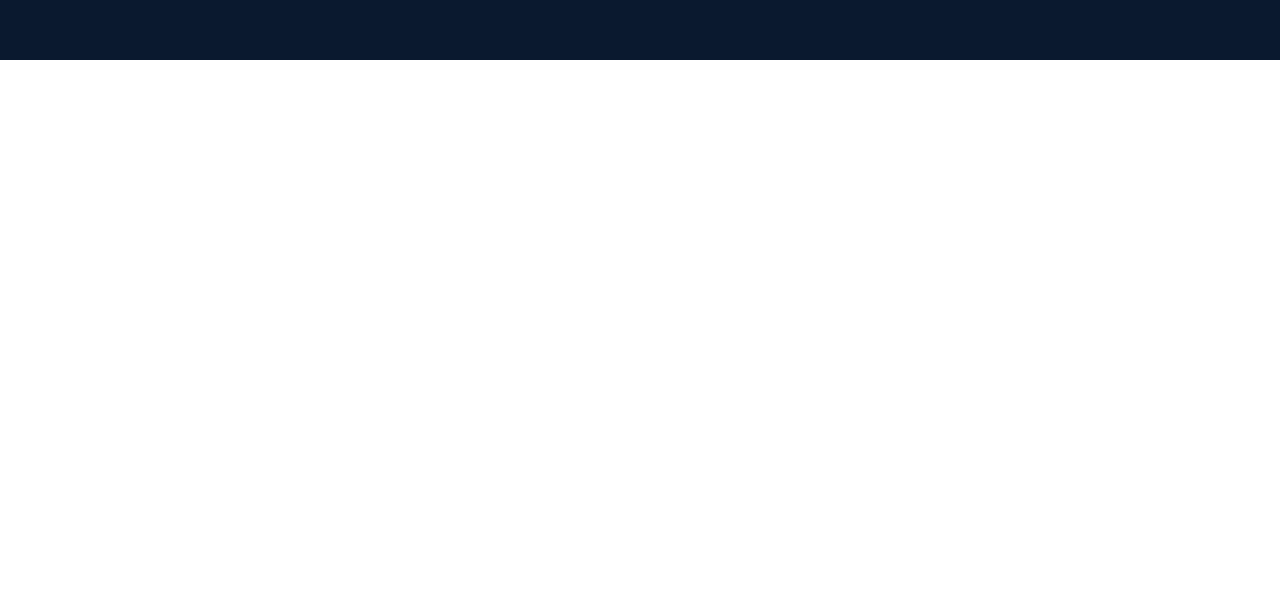
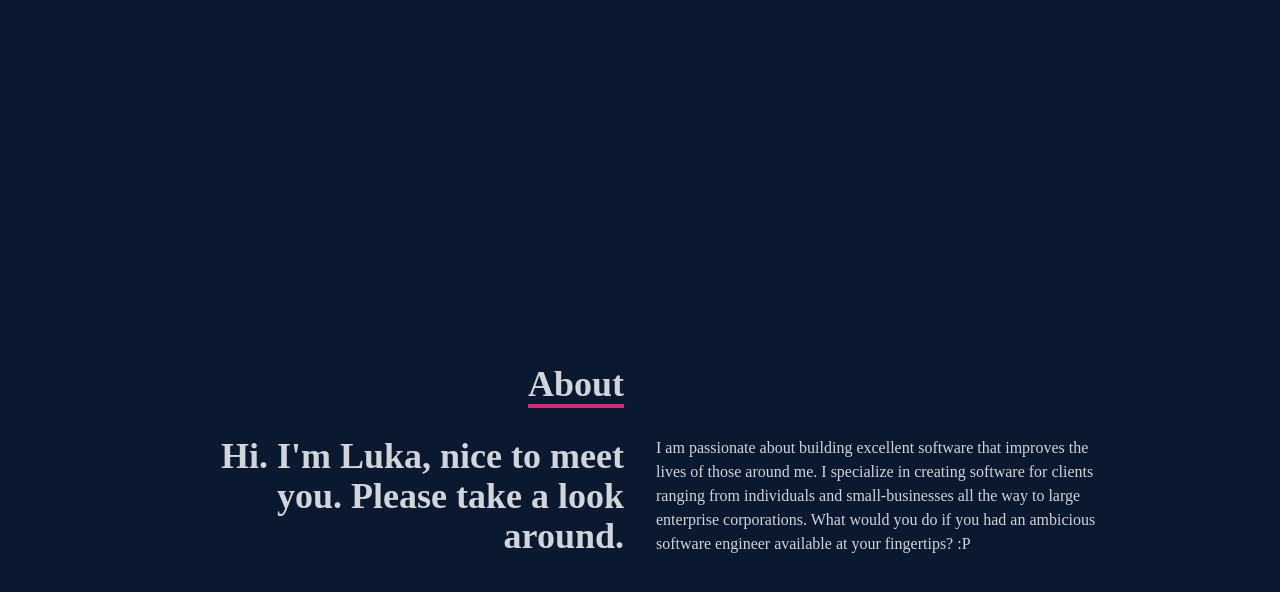
Before and after one commit to BendUOverr/portfolio, a React (Create React App) app: page / in a window 1280 px wide. Shown: the part 740-1332 px from the top of the page. Before the commit the page ends 800 px from the top, so only its background shows below. Built offline with nearby package versions, Linux system fonts and the light colour scheme.

Commit message:
feat:About

```diff
--- a/src/App.js
+++ b/src/App.js
@@ -1,3 +1,4 @@
+import { About } from "./components/About";
 import { Home } from "./components/Home";
 import { Navbar } from "./components/Navbar";
 
@@ -8,6 +9,7 @@
     <div>
    <Navbar />
    <Home />
+   <About />
     </div>
   );
 }
--- /dev/null
+++ b/src/components/About.js
@@ -0,0 +1,32 @@
+import React from "react";
+
+export const About = () => {
+  return (
+    <div name="about" className="w-full h-screen bg-[#0a192f] text-gray-300">
+      <div className="flex flex-col justify-center items-center w-full h-full">
+        <div className="max-w-[1000px] w-full grid grid-cols-2 gap-8">
+          <div className="sm:text-right pb-8 pl-4">
+            <p className="text-4xl font-bold inline border-b-4 border-pink-600">
+              About
+            </p>
+          </div>
+          <div></div>
+        </div>
+        <div className="max-w-[1000px] w-full grid sm:grid-cols-2 gap-8 px-5">
+          <div className="sm:text-right font-bold text-4xl">
+            <p>Hi. I'm Luka, nice to meet you. Please take a look around.</p>
+          </div>
+          <div>
+            <p>
+              I am passionate about building excellent software that improves
+              the lives of those around me. I specialize in creating software
+              for clients ranging from individuals and small-businesses all the
+              way to large enterprise corporations. What would you do if you had
+              an ambicious software engineer available at your fingertips? :P
+            </p>
+          </div>
+        </div>
+      </div>
+    </div>
+  );
+};
--- a/src/components/Navbar.js
+++ b/src/components/Navbar.js
@@ -56,7 +56,7 @@
           <li className="w-[160px] h-[60px] flex justify-between items-center ml-[-100px] hover:ml-[-10px] duration-300 bg-blue-600">
             <a
               className="flex justify-between items-center w-full text-gray-300"
-              href="/"
+              href="https://www.linkedin.com/in/luka-buadze-a633aa216/"
             >
               Linkedin <FaLinkedin size={30} />{" "}
             </a>
```
